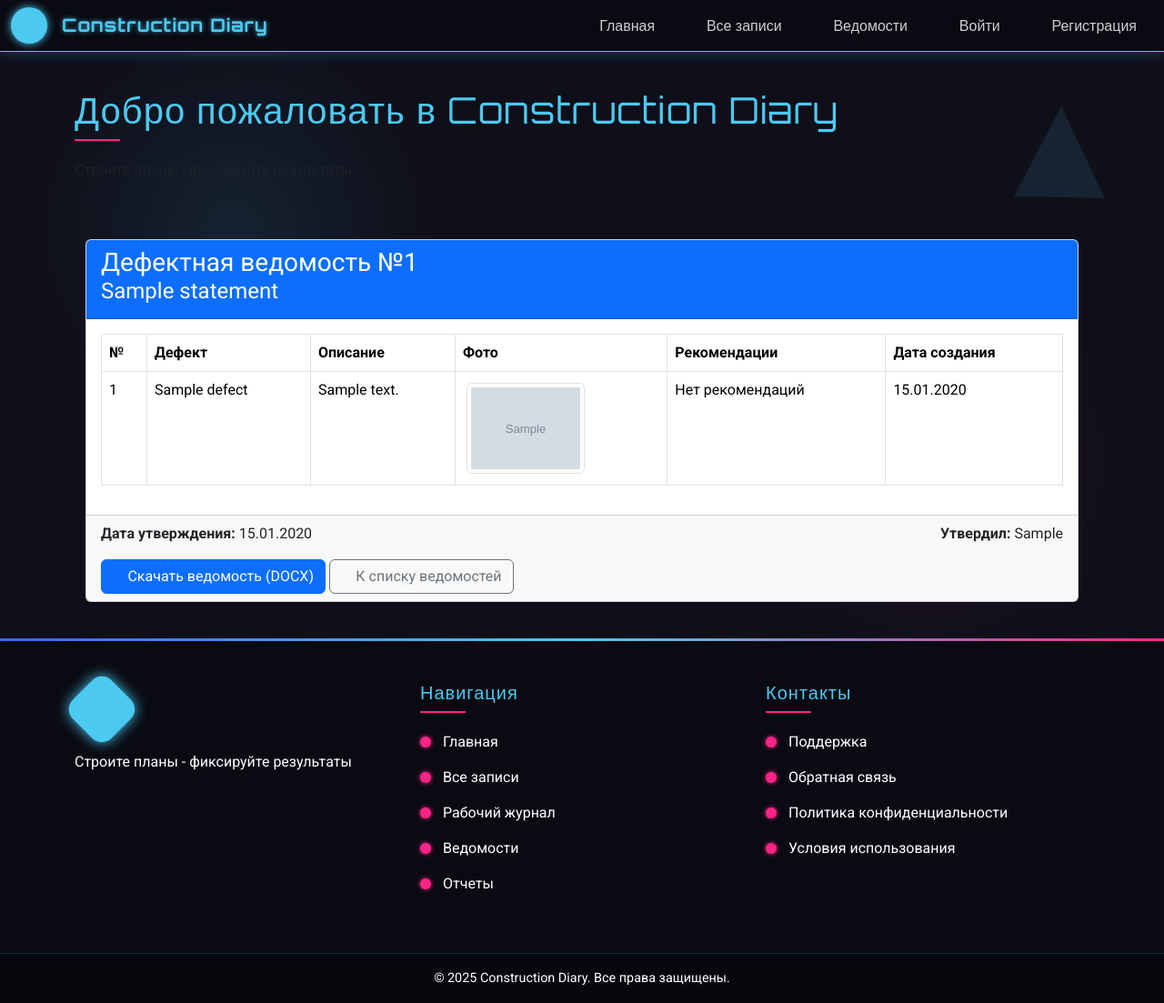
After one commit to YuliaSamoylova0803/Daily_planner_diploma, a Django app: template notes/templates/notes/defect_statement_detail.html in a window 1280 px wide. The commit adds this page. Shown: the whole page at 91% size. Run offline with Django 5.2, Linux system fonts and the light colour scheme; the template is opened without the code that fills it: most values are stand-ins (such as "Sample title", 1, 10 or a date in 2020); grey boxes marked "Sample" are stand-in pictures; parts of the project's set-up code (start-up, migrations or seed data) failed here and were passed over; some libraries are stand-ins or nearby versions; some web fonts are replaced.

Commit message:
update templates for new models in app notes

```diff
--- a/notes/templates/notes/base.html
+++ b/notes/templates/notes/base.html
@@ -100,7 +100,7 @@
                     </div>
                     <div class="neon-card-body">
                         <p>Официальные документы для подрядчиков</p>
-                        <a href="{% url 'notes:create_statement' %}"
+                        <a href="{% url 'notes:defect_statement_create' %}"
                            class="neon-btn neon-btn-statement">
                             Создать ведомость
                         </a>
--- /dev/null
+++ b/notes/templates/notes/defect_statement_detail.html
@@ -0,0 +1,80 @@
+{% extends 'notes/base.html' %}
+{% load static %}
+
+{% block content %}
+<div class="container mt-4">
+    <div class="card">
+        <div class="card-header bg-primary text-white">
+            <h3 class="mb-0">Дефектная ведомость №{{ statement.statement_number }}</h3>
+            <h4>{{ statement.title }}</h4>
+        </div>
+
+        <div class="card-body">
+            <div class="table-responsive">
+                <table class="table table-bordered table-hover">
+                    <thead class="thead-light">
+                        <tr>
+                            <th>№</th>
+                            <th>Дефект</th>
+                            <th>Описание</th>
+                            <th>Фото</th>
+                            <th>Рекомендации</th>
+                            <th>Дата создания</th>
+                        </tr>
+                    </thead>
+                    <tbody>
+                        {% for defect in statement.defectinstatement_set.all %}
+                        <tr>
+                            <td>{{ forloop.counter }}</td>
+                            <td>{{ defect.defect.title }}</td>
+                            <td>{{ defect.defect.content }}</td>
+                            <td>
+                                {% if defect.defect.images.all %}
+                                    <div class="d-flex flex-wrap">
+                                        {% for image in defect.defect.images.all %}
+                                            <img src="{{ image.image.url }}" class="img-thumbnail m-1" style="max-height: 100px;">
+                                        {% endfor %}
+                                    </div>
+                                {% else %}
+                                    Нет
+                                {% endif %}
+                            </td>
+                            <td>
+                                {% if defect.defect.images.first %}
+                                    {{ defect.defect.images.first.description|default:"Нет рекомендаций" }}
+                                {% else %}
+                                    Нет рекомендаций
+                                {% endif %}
+                            </td>
+                            <td>{{ defect.defect.created_at|date:"d.m.Y" }}</td>
+                        </tr>
+                        {% endfor %}
+                    </tbody>
+                </table>
+            </div>
+        </div>
+
+        <div class="card-footer">
+            <div class="d-flex justify-content-between">
+                <div>
+                    <strong>Дата утверждения:</strong> {{ statement.approval_date|date:"d.m.Y" }}
+                </div>
+                <div>
+                    <strong>Утвердил:</strong> {{ statement.approved_by }}
+                </div>
+            </div>
+
+            <div class="mt-3">
+                <a href="{% url 'notes:defect_statement_download' statement.pk %}"
+                   class="btn btn-primary mr-2">
+                    <i class="fas fa-download"></i> Скачать ведомость (DOCX)
+                </a>
+                <a href="{% url 'notes:defect_statement_list' %}"
+                   class="btn btn-outline-secondary">
+                    <i class="fas fa-list"></i> К списку ведомостей
+                </a>
+            </div>
+        </div>
+    </div>
+</div>
+{% endblock %}
--- a/notes/templates/notes/footer.html
+++ b/notes/templates/notes/footer.html
@@ -15,10 +15,10 @@
                 <div class="col-md-4 mb-4 mb-md-0">
                     <h5 class="neon-title">Навигация</h5>
                     <ul class="neon-links list-unstyled">
-                        <li><a href="#"><span class="neon-bullet"></span>Главная</a></li>
-                        <li><a href="#"><span class="neon-bullet"></span>Личный дневник</a></li>
-                        <li><a href="#"><span class="neon-bullet"></span>Рабочий журнал</a></li>
-                        <li><a href="#"><span class="neon-bullet"></span>Проекты</a></li>
+                        <li><a href="{% url 'notes:base' %}"><span class="neon-bullet"></span>Главная</a></li>
+                        <li><a href="{% url 'notes:list' %}"><span class="neon-bullet"></span>Все записи</a></li>
+                        <li><a href="{% url 'notes:create' %}"><span class="neon-bullet"></span>Рабочий журнал</a></li>
+                        <li><a href="{% url 'notes:defect_statement_list' %}"><span class="neon-bullet"></span>Ведомости</a></li>
                         <li><a href="#"><span class="neon-bullet"></span>Отчеты</a></li>
                     </ul>
                 </div>
--- a/notes/templates/notes/header.html
+++ b/notes/templates/notes/header.html
@@ -5,7 +5,7 @@
             <div class="neon-logo me-3">
                 <i class="fas fa-hard-hat"></i>
             </div>
-            <a class="navbar-brand" href="#">Construction Diary</a>
+            <a class="navbar-brand" href="{% url 'notes:base' %}">Construction Diary</a>
         </div>
 
         <button class="navbar-toggler" type="button" data-bs-toggle="collapse" data-bs-target="#navbarNav">
@@ -15,27 +15,32 @@
         <div class="collapse navbar-collapse" id="navbarNav">
             <ul class="navbar-nav ms-auto">
                 <li class="nav-item">
-                    <a class="nav-link" href="#"><i class="fas fa-home me-1"></i> Главная</a>
+                    <a class="nav-link" href="{% url 'notes:base' %}"><i class="fas fa-home me-1"></i> Главная</a>
                 </li>
                 <li class="nav-item">
-                    <a class="nav-link" href="#"><i class="fas fa-book me-1"></i> Дневник</a>
+                    <a class="nav-link" href="{% url 'notes:list' %}"><i class="fas fa-list me-1"></i> Все записи</a>
                 </li>
                 <li class="nav-item">
-                    <a class="nav-link" href="#"><i class="fas fa-tasks me-1"></i> Проекты</a>
+                    <a class="nav-link" href="{% url 'notes:defect_statement_list' %}"><i class="fas fa-file-alt me-1"></i> Ведомости</a>
                 </li>
                 {% if user.is_authenticated %}
-                <form action="{% url 'users:logout' %}" method="post" class="fas fa-chart-line me-1">
-                    {% csrf_token %}
-                    <a class="nav-link" href="#"><i class="fas fa-chart-line me-1"></i> Выход</a>
-                </form>
                 <li class="nav-item">
-                    <a class="nav-link" href="{% url 'users:edit_profile' %}"><i class="fas fa-chart-line me-1"></i>
-                        Профиль</a>
+                    <form action="{% url 'users:logout' %}" method="post" class="d-inline">
+                        {% csrf_token %}
+                        <button type="submit" class="nav-link btn btn-link" style="display: inline;">
+                            <i class="fas fa-sign-out-alt me-1"></i> Выход
+                        </button>
+                    </form>
+                </li>
+                <li class="nav-item">
+                    <a class="nav-link" href="{% url 'users:edit_profile' %}"><i class="fas fa-user me-1"></i> Профиль</a>
                 </li>
                 {% else %}
                 <li class="nav-item">
-                    <a class="nav-link" href="{% url 'users:login' %}"><i class="fas fa-cog me-1"></i> Войти</a>
-                    <a class="nav-link" href="{% url 'users:login' %}"><i class="fas fa-cog me-1"></i> Регистрация</a>
+                    <a class="nav-link" href="{% url 'users:login' %}"><i class="fas fa-sign-in-alt me-1"></i> Войти</a>
+                </li>
+                <li class="nav-item">
+                    <a class="nav-link" href="{% url 'users:register' %}"><i class="fas fa-user-plus me-1"></i> Регистрация</a>
                 </li>
                 {% endif %}
             </ul>
```
Also changed, not shown: notes/templates/notes/add_defect_image.html (added, +12 -0 lines), notes/templates/notes/defect_statement_form.html (added, +56 -0 lines), notes/templates/notes/defect_statement_list.html (added, +26 -0 lines), notes/templates/notes/note_detail.html (+36 -3 lines).
